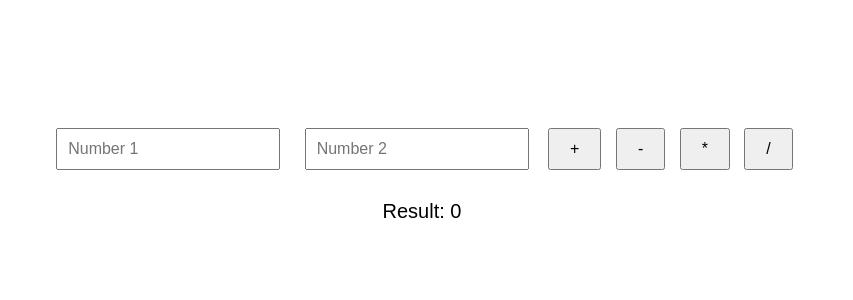
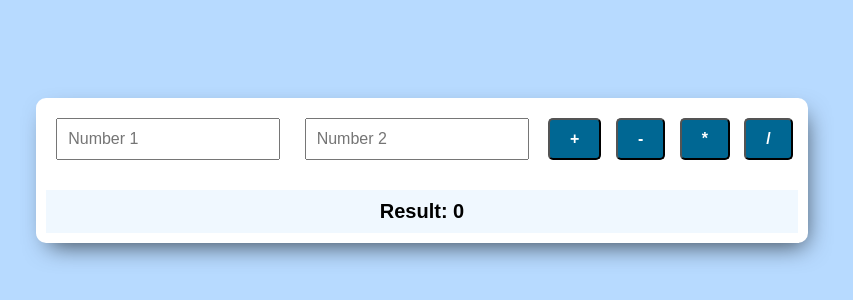
Before and after one commit to MoketeTyabekana/ALX_Simple_Quiz, a plain HTML site: page calculator.html in a window 1280 px wide. Shown: the part 230-530 px from the top of the page, without its empty margins (218-1071 px from the left). Drawn offline with Linux system fonts and the light colour scheme.

Commit message:
Added a button background color with white text, and added a background color to the body.Furthermore increased the font weight of all text for visibility.

```diff
--- a/calculator.css
+++ b/calculator.css
@@ -5,10 +5,19 @@ body {
   align-items: center;
   height: 100vh;
   margin: 0;
+  background: #b7daff;
+  font-weight: 600;
+
 }
 
 #calculator-container {
   text-align: center;
+  padding: 10px;
+  background-color: #fff;
+  border: none;
+  border-radius: 10px;
+  box-shadow: 5px 10px 24px -8px rgba(0, 0, 0, 0.7);
+  font-weight: 600;
 }
 
 input[type="number"] {
@@ -23,9 +32,25 @@ button {
   margin: 5px;
   font-size: 16px;
   cursor: pointer;
+  background-color: #006793;
+  border-radius: 5px;
+  font-weight: 600;
+  color: #fff;
+}
+
+button:focus{
+    outline: none;
+}
+
+button:hover{
+    background-color: #003247;
 }
 
 #result {
   margin-top: 20px;
   font-size: 20px;
+  width: auto;
+  padding: 10px 0;
+  background-color: aliceblue;
+
 }
--- a/calculator.js
+++ b/calculator.js
@@ -15,6 +15,8 @@ function multiply(number1, number2) {
 function divide(number1, number2) {
     return number1 / number2;
 }
+
+
 
 document.getElementById('add').addEventListener('click', function() {
 
```
Also changed, not shown: calculator.html (line endings or trailing spaces). Lines whose indentation alone changed are shown as unchanged.
